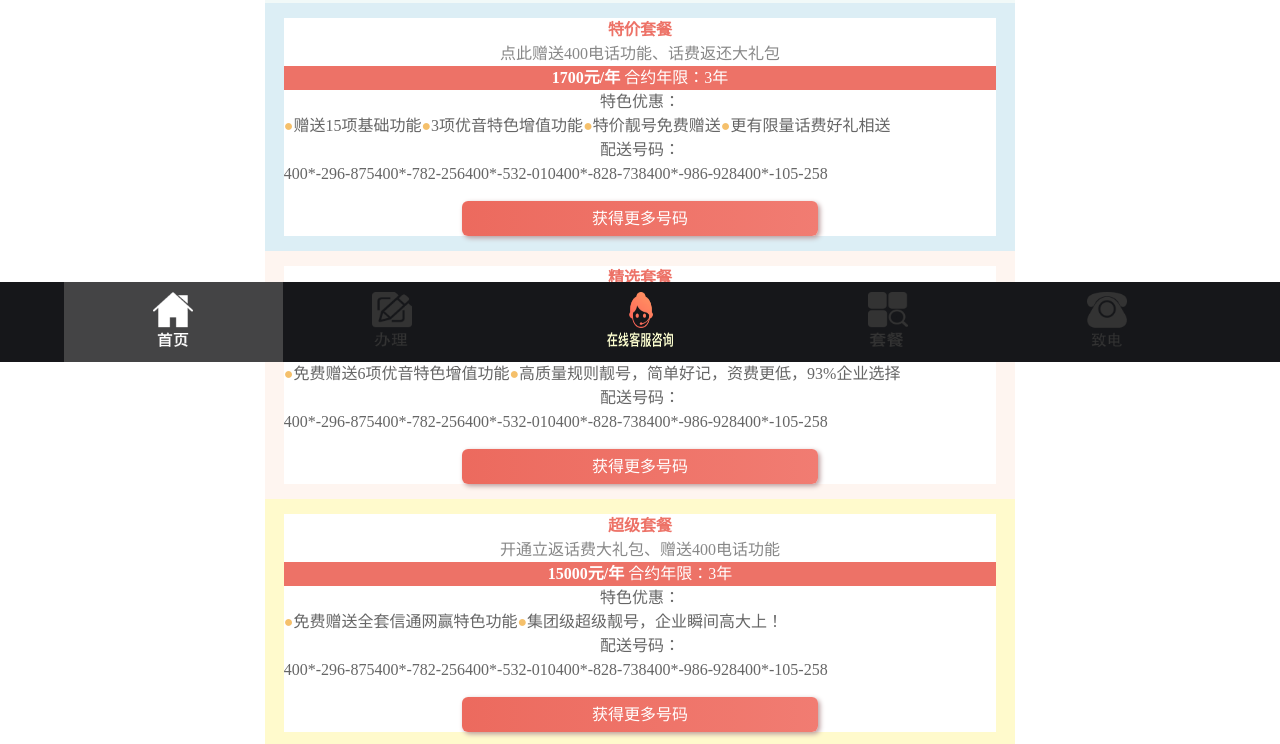
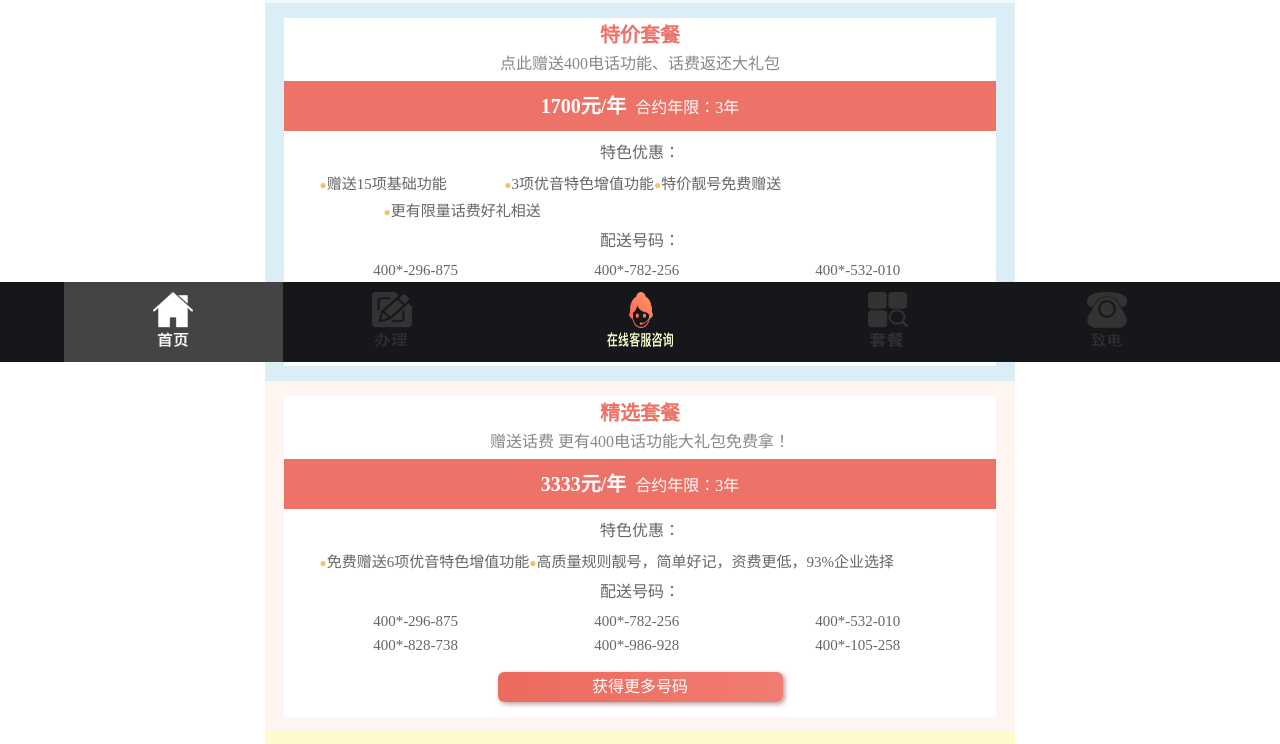
Before and after one commit to freedong/unionmobile, a website: page src/package.html in a window 1280 px wide. Shown: the part 438-1182 px from the top of the page. Drawn offline with Linux system fonts and the light colour scheme.

Commit message:
'tijiao'

```diff
--- a/src/css/package.css
+++ b/src/css/package.css
@@ -90,12 +90,12 @@
     float: left;
     font-size: 0.9375rem;
     text-align: center;
-    width: 32%;
+    width: 33%;
 }
 
-.pac_container .pac_cx .pac_cx_div ul.ul2 li.plr{
+/*.pac_container .pac_cx .pac_cx_div ul.ul2 li.plr{
     padding: 0px 2%;
-}
+}*/
 
 
 .pac_container .pac_cx .pac_cx_div a{
@@ -129,13 +129,15 @@
     width: 95%;
     background-color: #FFFFFF;
     margin: 0 auto;
+    padding-bottom: 15px;
 }
 
 .pac_container .pac_tj .pac_tj_div h5{
     color: #ed7267;
-    font-size: 1rem;
+    font-size: 1.25rem;
     font-weight: bold;
     text-align: center;
+    padding: 5px 0px;
 }
 .pac_container .pac_tj .pac_tj_div p{
     color: #888888;
@@ -144,54 +146,74 @@
 }
 .pac_container .pac_tj .pac_tj_div .pac_jiage{
     background-color: #ed7267;
-    height: 50%;
+    height: 50px;
     text-align: center;
+    vertical-align: middle;
+    line-height: 50px;
+    margin: 5px 0px;
 }
 .pac_container .pac_tj .pac_tj_div .pac_jiage .pac_sp{
     color: #ffffff;
-    font-size: 1rem;
+    font-size: 1.25rem;
     font-weight: bold;
 }
 
 .pac_container .pac_tj .pac_tj_div .pac_jiage .pac_sp1{
     color: #ffffff;
     font-size: 1rem;
+    padding-left: 5px;
 }
 .pac_container .pac_tj .pac_tj_div h6{
     color: #666666;
     font-size: 1rem;
     text-align: center;
+    padding: 5px 0px;
 }
 
 .pac_container .pac_tj .pac_tj_div ul.ul1{
-
+    padding: 0px 5%;
 }
 .pac_container .pac_tj .pac_tj_div ul.ul1 li{
     color: #666666;
-    font-size: 1rem;
+    font-size: 0.9375rem;
     float: left;
+    /* padding: 2px 2%; */
+    /* padding-right: 2%; */
+    padding-top: 2px;
 }
+.pac_container .pac_tj .pac_tj_div ul.ul1 li.plr_1{
+    padding-left: 9%;
+}
+.pac_container .pac_tj .pac_tj_div ul.ul1 li.plr_2{
+    padding-left: 10%;
+}
+
 .pac_container .pac_tj .pac_tj_div ul.ul1 li i{
     font-style: normal;
     color: #f5c06b;
+    /* padding-right: 1%; */
+    font-size: 12px;
 }
 
 .pac_container .pac_tj .pac_tj_div ul.ul2{
-
+    padding: 0px 3%;
 }
 .pac_container .pac_tj .pac_tj_div ul.ul2 li{
     float: left;
+    font-size: 0.9375rem;
+    text-align: center;
+    width: 33%;
 }
 
 
 .pac_container .pac_tj .pac_tj_div a{
     display: block;
-    width: 50%;
+    width: 40%;
     margin: 15px auto 0px;
-    height: 35px;
-    line-height: 35px;
+    height: 30px;
+    line-height: 30px;
     text-align: center;
-    background:linear-gradient(to right,#ec6a5e,#f17c72);
+    background: linear-gradient(to right,#ec6a5e,#f17c72);
     box-shadow: 2px 2px 5px #b99b9c;
     border-radius: 6px;
     color: #FFFFFF;
@@ -213,13 +235,15 @@
     width: 95%;
     background-color: #FFFFFF;
     margin: 0 auto;
+    padding-bottom: 15px;
 }
 
 .pac_container .pac_jx .pac_jx_div h5{
     color: #ed7267;
-    font-size: 1rem;
+    font-size: 1.25rem;
     font-weight: bold;
     text-align: center;
+    padding: 5px 0px;
 }
 .pac_container .pac_jx .pac_jx_div p{
     color: #888888;
@@ -228,54 +252,67 @@
 }
 .pac_container .pac_jx .pac_jx_div .pac_jiage{
     background-color: #ed7267;
-    height: 50%;
+    height: 50px;
     text-align: center;
+    vertical-align: middle;
+    line-height: 50px;
+    margin: 5px 0px;
 }
 .pac_container .pac_jx .pac_jx_div .pac_jiage .pac_sp{
     color: #ffffff;
-    font-size: 1rem;
+    font-size: 1.25rem;
     font-weight: bold;
 }
 
 .pac_container .pac_jx .pac_jx_div .pac_jiage .pac_sp1{
     color: #ffffff;
     font-size: 1rem;
+    padding-left: 5px;
 }
 .pac_container .pac_jx .pac_jx_div h6{
     color: #666666;
     font-size: 1rem;
     text-align: center;
+    padding: 5px 0px;
 }
 
 .pac_container .pac_jx .pac_jx_div ul.ul1{
-
+    padding: 0px 5%;
 }
 .pac_container .pac_jx .pac_jx_div ul.ul1 li{
     color: #666666;
-    font-size: 1rem;
+    font-size: 0.9375rem;
     float: left;
+    /* padding: 2px 2%; */
+    /* padding-right: 2%; */
+    padding-top: 2px;
 }
 .pac_container .pac_jx .pac_jx_div ul.ul1 li i{
     font-style: normal;
     color: #f5c06b;
+    /* padding-right: 1%; */
+    font-size: 12px;
 }
 
 .pac_container .pac_jx .pac_jx_div ul.ul2{
-
+    padding: 0px 3%;
 }
 .pac_container .pac_jx .pac_jx_div ul.ul2 li{
     float: left;
+    font-size: 0.9375rem;
+    text-align: center;
+    width: 33%;
 }
 
 
 .pac_container .pac_jx .pac_jx_div a{
     display: block;
-    width: 50%;
+    width: 40%;
     margin: 15px auto 0px;
-    height: 35px;
-    line-height: 35px;
+    height: 30px;
+    line-height: 30px;
     text-align: center;
-    background:linear-gradient(to right,#ec6a5e,#f17c72);
+    background: linear-gradient(to right,#ec6a5e,#f17c72);
     box-shadow: 2px 2px 5px #b99b9c;
     border-radius: 6px;
     color: #FFFFFF;
@@ -297,13 +334,15 @@
     width: 95%;
     background-color: #FFFFFF;
     margin: 0 auto;
+    padding-bottom: 15px;
 }
 
 .pac_container .pac_cj .pac_cj_div h5{
     color: #ed7267;
-    font-size: 1rem;
+    font-size: 1.25rem;
     font-weight: bold;
     text-align: center;
+    padding: 5px 0px;
 }
 .pac_container .pac_cj .pac_cj_div p{
     color: #888888;
@@ -312,54 +351,67 @@
 }
 .pac_container .pac_cj .pac_cj_div .pac_jiage{
     background-color: #ed7267;
-    height: 50%;
+    height: 50px;
     text-align: center;
+    vertical-align: middle;
+    line-height: 50px;
+    margin: 5px 0px;
 }
 .pac_container .pac_cj .pac_cj_div .pac_jiage .pac_sp{
     color: #ffffff;
-    font-size: 1rem;
+    font-size: 1.25rem;
     font-weight: bold;
 }
 
 .pac_container .pac_cj .pac_cj_div .pac_jiage .pac_sp1{
     color: #ffffff;
     font-size: 1rem;
+    padding-left: 5px;
 }
 .pac_container .pac_cj .pac_cj_div h6{
     color: #666666;
     font-size: 1rem;
     text-align: center;
+    padding: 5px 0px;
 }
 
 .pac_container .pac_cj .pac_cj_div ul.ul1{
-
+    padding: 0px 15%;
 }
 .pac_container .pac_cj .pac_cj_div ul.ul1 li{
     color: #666666;
-    font-size: 1rem;
+    font-size: 0.9375rem;
     float: left;
+    /* padding: 2px 2%; */
+    /* padding-right: 2%; */
+    padding-top: 2px;
 }
 .pac_container .pac_cj .pac_cj_div ul.ul1 li i{
     font-style: normal;
     color: #f5c06b;
+    /* padding-right: 1%; */
+    font-size: 12px;
 }
 
 .pac_container .pac_cj .pac_cj_div ul.ul2{
-
+    padding: 0px 3%;
 }
 .pac_container .pac_cj .pac_cj_div ul.ul2 li{
     float: left;
+    font-size: 0.9375rem;
+    text-align: center;
+    width: 33%;
 }
 
 
 .pac_container .pac_cj .pac_cj_div a{
     display: block;
-    width: 50%;
+    width: 40%;
     margin: 15px auto 0px;
-    height: 35px;
-    line-height: 35px;
+    height: 30px;
+    line-height: 30px;
     text-align: center;
-    background:linear-gradient(to right,#ec6a5e,#f17c72);
+    background: linear-gradient(to right,#ec6a5e,#f17c72);
     box-shadow: 2px 2px 5px #b99b9c;
     border-radius: 6px;
     color: #FFFFFF;
@@ -377,9 +429,10 @@
 
 .pac_container .pac_tjb h3{
     color: #ed7267;
-    font-size: 1rem;
+    font-size: 1.25rem;
     font-weight: bold;
     text-align: center;
+    padding-bottom: 15px;
 }
 
 .pac_container .pac_tjb ul{
@@ -392,7 +445,7 @@
     float: left;
     border: 1px solid #FFFFFF;
     color: #FFFFFF;
-    font-size: 1rem;
+    font-size: 0.75rem;
     text-align: center;
     background-color: #ed7267;
 }
--- a/src/package.html
+++ b/src/package.html
@@ -82,13 +82,13 @@
                     <li>
                         <i>●</i>赠送15项基础功能
                     </li>
-                    <li>
+                    <li class="plr_1">
                         <i>●</i>3项优音特色增值功能
                     </li>
                     <li>
                         <i>●</i>特价靓号免费赠送
                     </li>
-                    <li>
+                    <li class="plr_2">
                         <i>●</i>更有限量话费好礼相送
                     </li>
                 </ul>
```
